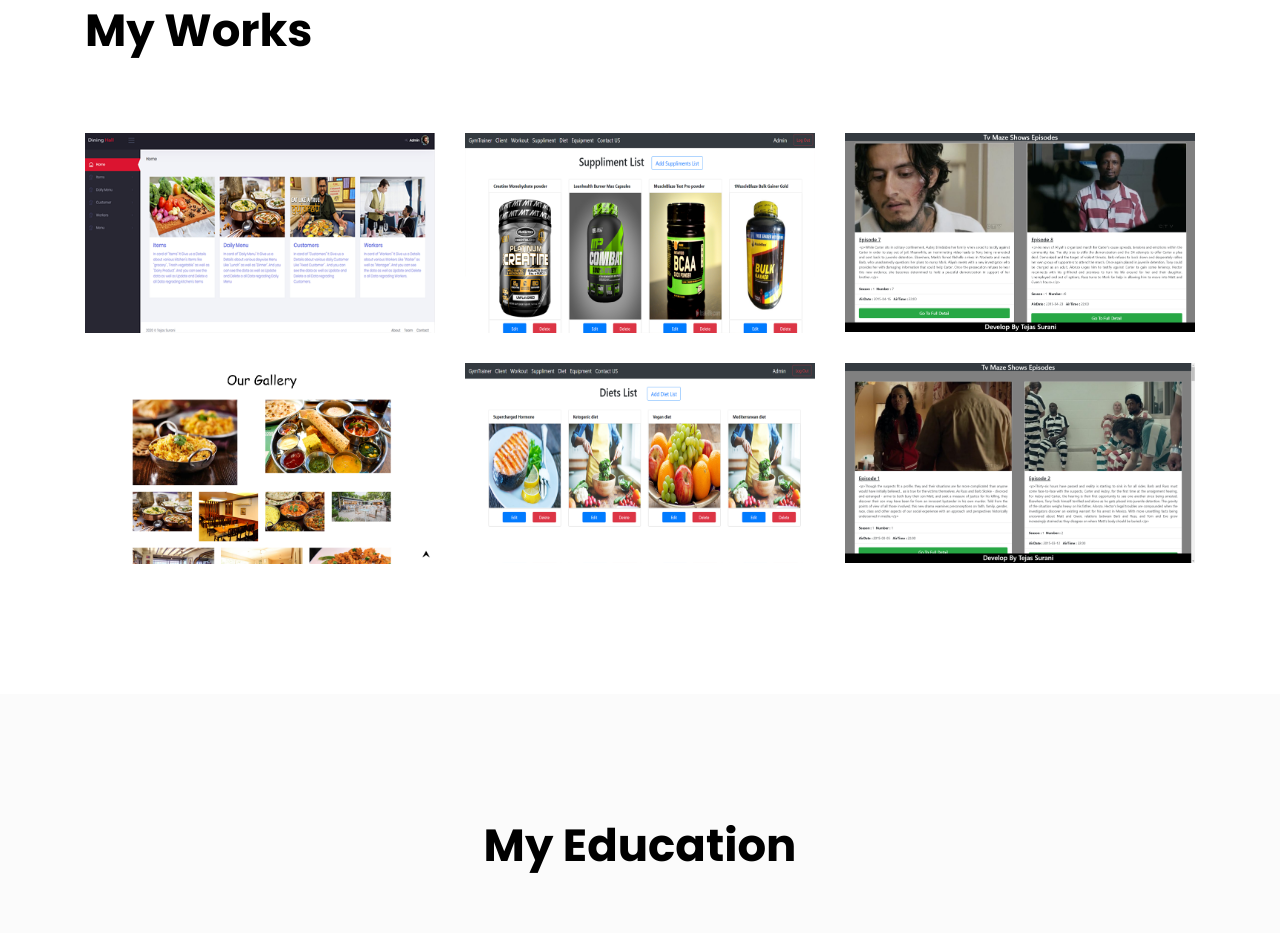
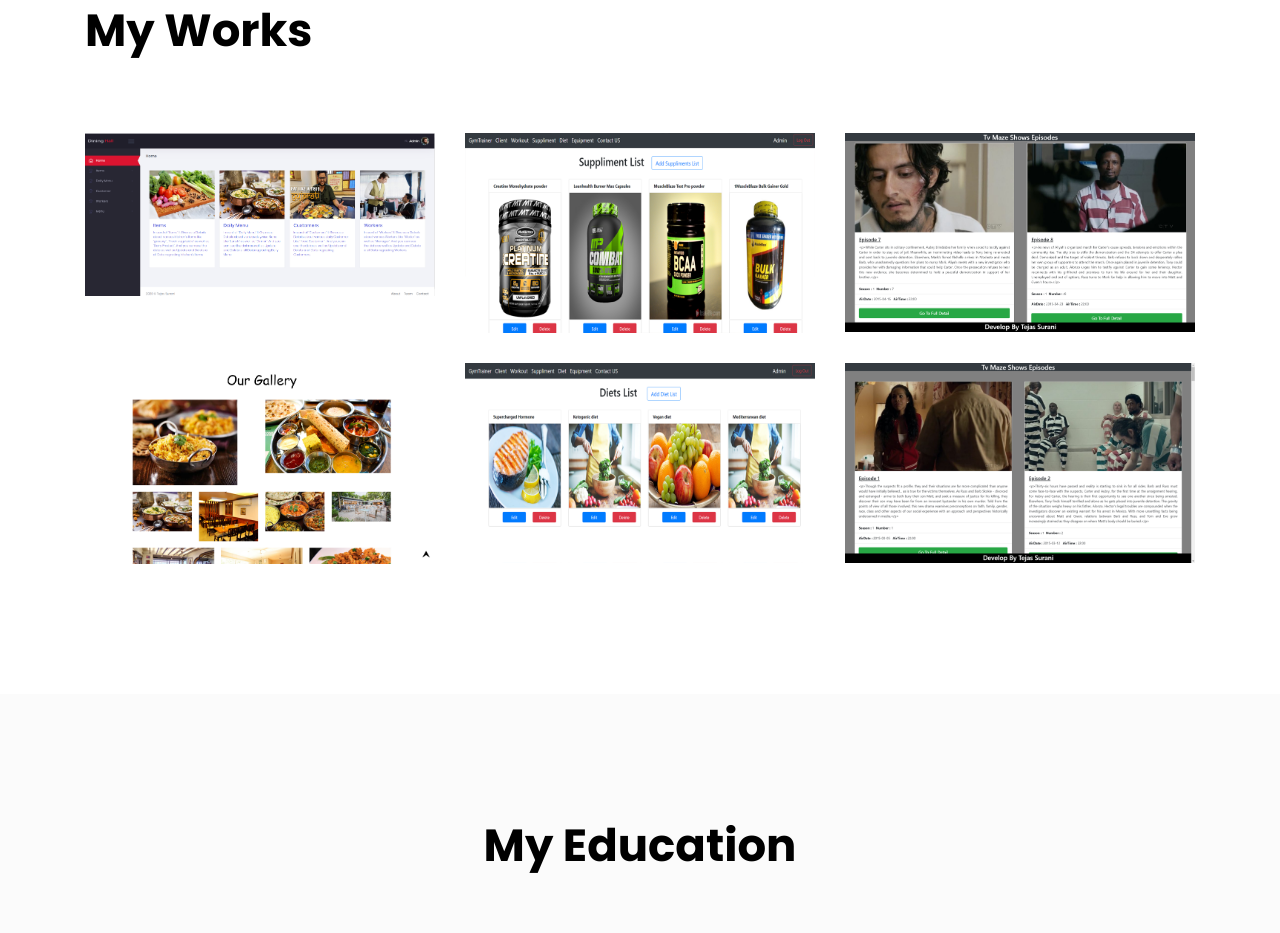
Before and after one commit to Tejaspatel99/ts, a plain HTML site: page index.html in a window 1280 px wide. Shown: the part 2480-3413 px from the top of the page. Drawn offline with Linux system fonts and the light colour scheme; files whose address does not match are found by name.

Commit message:
Update index.html

```diff
--- a/index.html
+++ b/index.html
@@ -310,13 +310,13 @@
                 <div class="col-lg-4 col-md-6 col-sm-6">
                     <div class="single-work text-center mt-30">
                         <div class="work-image">
-                            <img src="assets/images/work/w-8.png">
+                            <img src="assets/images/work/w-7.png">
                         </div>
                         <div class="work-overlay">
                             <div class="work-content">
                                 <h3 class="work-title">Restaurant</h3>
                                 <ul>
-                                    <li><a class="image-popup" href="assets/images/work/w-8.png"><i class="lni-plus"></i></a></li>
+                                    <li><a class="image-popup" href="assets/images/work/w-7.png"><i class="lni-plus"></i></a></li>
                                     </i></a></li>
                                 </ul>
                             </div>
```
